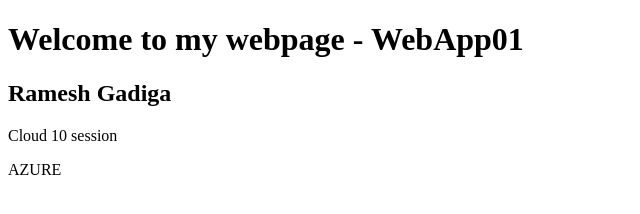
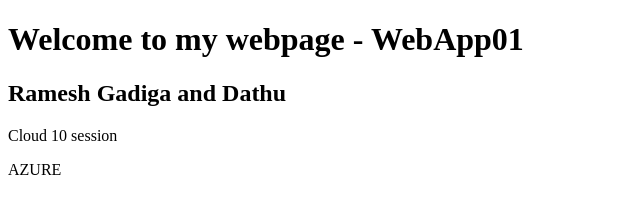
Before and after one commit to ramesh-azure/test03, a plain HTML site: page index.html in a window 1280 px wide. Shown: the whole page, without its empty margins (0-640 px from the left). Drawn offline with Linux system fonts and the light colour scheme.

Commit message:
Update index.html

```diff
--- a/index.html
+++ b/index.html
@@ -6,7 +6,7 @@
 <body>
 
 <h1>Welcome to my webpage - WebApp01</h1>
-<h2>Ramesh Gadiga</h2>
+<h2>Ramesh Gadiga and Dathu</h2>
 <p>Cloud 10 session</p>
 <p>AZURE</p>
 
```
